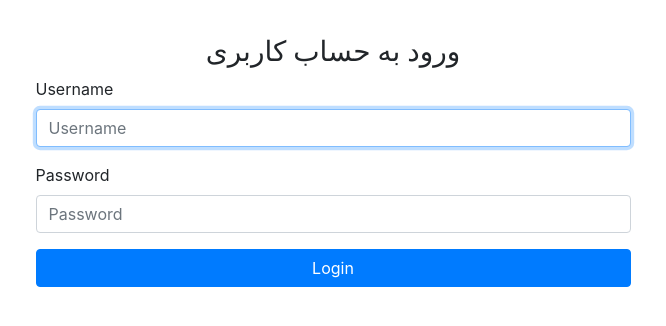
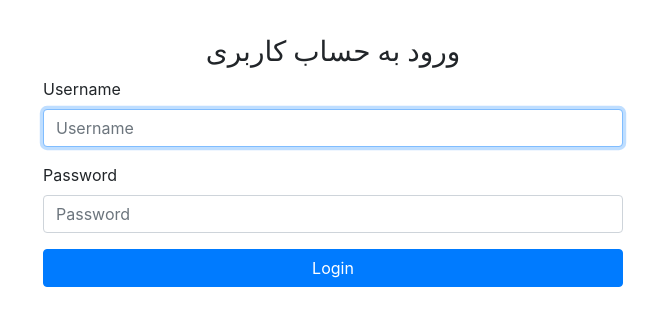
Before and after one commit to Ali1758/mofid, a Django app: page /login in a window 1280 px wide. Shown: the part 56-382 px from the top of the page, without its empty margins (307-973 px from the left). Run offline with Django 3.2, Linux system fonts and the light colour scheme; parts of the project's set-up code (start-up, migrations or seed data) failed here and were passed over; some libraries are stand-ins or nearby versions.

Commit message:
Update login template

```diff
--- a/templates/registration/login.html
+++ b/templates/registration/login.html
@@ -6,6 +6,7 @@
 
 
 {% block content %}
+    <div class="container-fluid">
         <h3 style="direction: rtl; text-align: center; font-family: B Koodak; margin-top: 35px;">
             ورود به حساب کاربری
         </h3>
@@ -16,4 +17,5 @@
                 <button class="btn btn-block btn-primary" type="submit">Login</button>
             </form>
         </div>
+    </div>
 {% endblock %}
```
Lines whose indentation alone changed are shown as unchanged.
